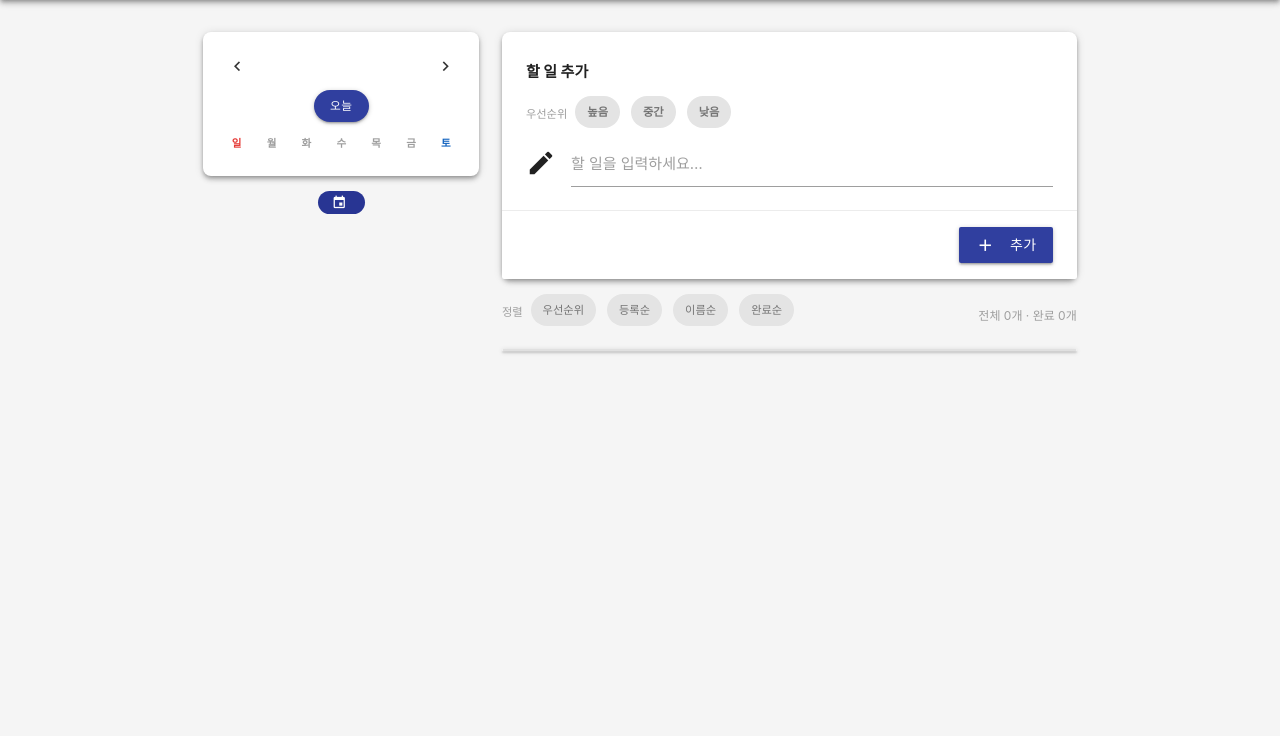
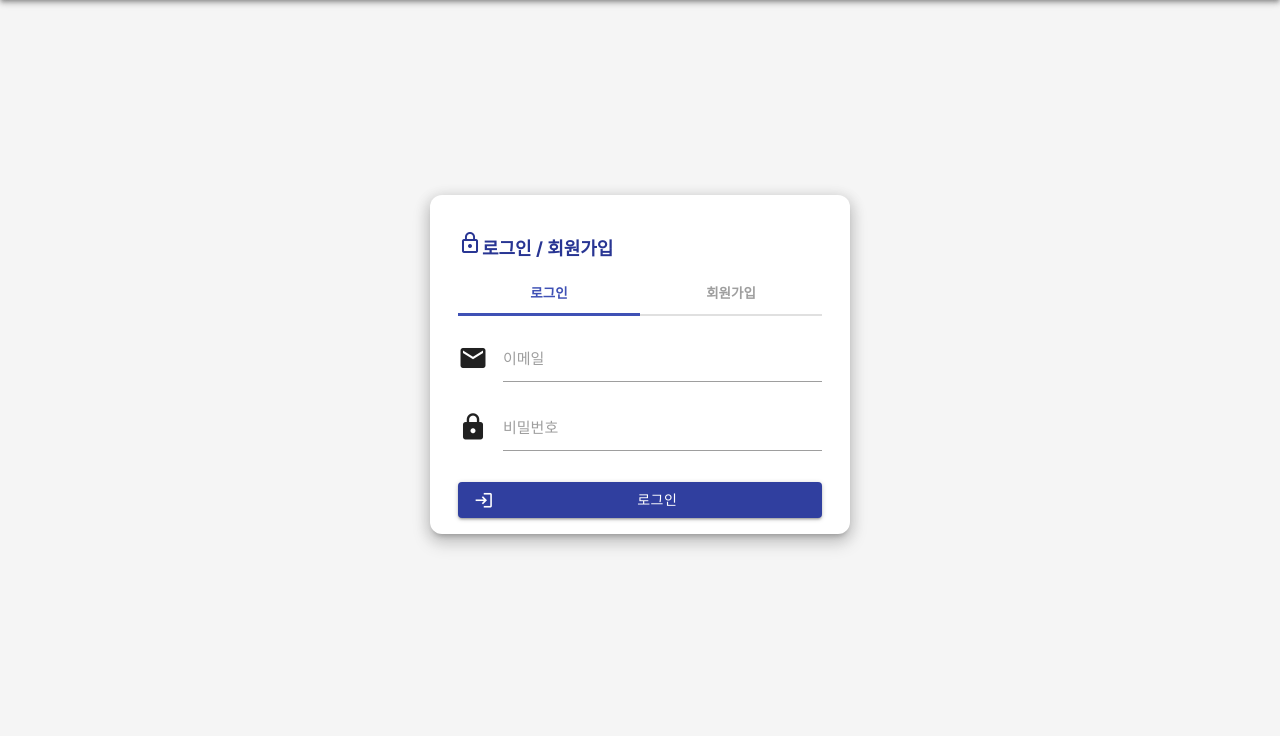
Before and after one commit to jamesk21w10/todo, a Flask app: page / in a window 1280 px wide. Shown: the part 64-800 px from the top of the page. Run offline with Flask 3, Linux system fonts and the light colour scheme; some libraries are stand-ins or nearby versions.

Commit message:
로그인/회원가입 화면 추가 (Supabase Auth)
- 이메일/비밀번호 로그인·회원가입 탭 UI 추가
- 로그인 상태에 따라 로그인 섹션 ↔ ToDo 앱 전환
- 네비게이션바에 사용자 이메일·로그아웃 버튼 추가
- addTodo()에 user_id 포함, RLS 정책 SQL 업데이트

Co-Authored-By: Claude Sonnet 4.6 <noreply@anthropic.com>

```diff
--- a/static/css/style.css
+++ b/static/css/style.css
@@ -1,5 +1,90 @@
 /* ── Base ───────────────────────────────────────────────── */
 body { background: #f5f5f5; }
+
+/* ── Login Section ──────────────────────────────────────── */
+#loginSection {
+  display: flex;
+  align-items: center;
+  justify-content: center;
+  min-height: calc(100vh - 64px);
+  padding: 24px 16px;
+}
+
+.login-card {
+  width: 100%;
+  max-width: 420px;
+  border-radius: 12px !important;
+  padding: 8px 0;
+}
+
+.login-card .card-content { padding: 24px 28px 8px; }
+
+.login-card .card-title {
+  font-size: 1.2rem;
+  font-weight: 700;
+  color: #283593;
+  display: flex;
+  align-items: center;
+  gap: 8px;
+  margin-bottom: 20px;
+}
+
+.login-tabs {
+  display: flex;
+  border-bottom: 2px solid #e0e0e0;
+  margin-bottom: 20px;
+}
+
+.login-tab {
+  flex: 1;
+  text-align: center;
+  padding: 10px 0;
+  font-size: 0.9rem;
+  font-weight: 600;
+  color: #9e9e9e !important;
+  cursor: pointer;
+  border-bottom: 3px solid transparent;
+  margin-bottom: -2px;
+  transition: color 0.15s, border-color 0.15s;
+}
+
+.login-tab.active {
+  color: #3f51b5 !important;
+  border-bottom-color: #3f51b5;
+}
+
+.auth-form { display: none; }
+.auth-form.visible { display: block; }
+
+.btn-full {
+  width: 100%;
+  margin-top: 8px;
+  border-radius: 4px !important;
+}
+
+/* ── Nav user info ──────────────────────────────────────── */
+#userNav {
+  display: flex;
+  align-items: center;
+  gap: 12px;
+}
+
+.nav-user-email {
+  font-size: 0.82rem;
+  opacity: 0.85;
+  max-width: 200px;
+  overflow: hidden;
+  text-overflow: ellipsis;
+  white-space: nowrap;
+}
+
+.btn-logout {
+  font-size: 0.78rem !important;
+  height: 30px !important;
+  line-height: 30px !important;
+  padding: 0 12px !important;
+  border-radius: 15px !important;
+}
 
 .main-container { margin-top: 24px; padding-bottom: 60px; }
 .no-margin { margin-bottom: 0; }
--- a/static/js/app.js
+++ b/static/js/app.js
@@ -17,6 +17,7 @@ const PRI_LABEL = { high: '높음', medium: '중간', low: '낮음' };
 const PRI_CYCLE = { high: 'medium', medium: 'low', low: 'high' };
 
 // ── 상태 ──────────────────────────────────────────────────────────────────────
+let currentUser    = null;
 let todos          = [];
 let datesWithTodos = new Set();
 let selectedDate   = todayKey();
@@ -291,6 +292,7 @@ async function addTodo() {
 
   const { error } = await sb.from('todos').insert({
     text, done: false, priority: selectedPri, date: selectedDate, sort_order: order,
+    user_id: currentUser.id,
   });
 
   if (error) { toast('추가 실패: ' + error.message); return; }
@@ -376,6 +378,47 @@ async function reorderTodos(fromId, toId, before) {
   else renderTodos();
 }
 
+// ── 인증 ──────────────────────────────────────────────────────────────────────
+async function signIn() {
+  const email    = document.getElementById('loginEmail').value.trim();
+  const password = document.getElementById('loginPassword').value;
+  if (!email || !password) { toast('이메일과 비밀번호를 입력하세요'); return; }
+  const { error } = await sb.auth.signInWithPassword({ email, password });
+  if (error) toast(authErrMsg(error.message));
+}
+
+async function signUp() {
+  const email    = document.getElementById('signupEmail').value.trim();
+  const password = document.getElementById('signupPassword').value;
+  const confirm  = document.getElementById('signupConfirm').value;
+  if (password.length < 6) { toast('비밀번호는 6자 이상이어야 합니다'); return; }
+  if (password !== confirm) { toast('비밀번호가 일치하지 않습니다'); return; }
+  const { error } = await sb.auth.signUp({ email, password });
+  if (error) { toast(authErrMsg(error.message)); return; }
+  M.toast({ html: '가입 완료! 로그인하세요.', classes: 'green darken-2' });
+  switchTab('login');
+}
+
+async function signOut() {
+  await sb.auth.signOut();
+}
+
+function switchTab(tab) {
+  const isLogin = tab === 'login';
+  document.getElementById('loginForm').classList.toggle('visible', isLogin);
+  document.getElementById('signupForm').classList.toggle('visible', !isLogin);
+  document.getElementById('tabLoginBtn').classList.toggle('active', isLogin);
+  document.getElementById('tabSignupBtn').classList.toggle('active', !isLogin);
+  M.updateTextFields();
+}
+
+function authErrMsg(msg) {
+  if (msg.includes('Invalid login credentials')) return '이메일 또는 비밀번호가 올바르지 않습니다';
+  if (msg.includes('Email not confirmed'))        return '이메일 인증을 완료해주세요';
+  if (msg.includes('User already registered'))    return '이미 등록된 이메일입니다';
+  return msg;
+}
+
 // ── 유틸 ──────────────────────────────────────────────────────────────────────
 function toast(msg) {
   M.toast({ html: msg, classes: 'red darken-2' });
@@ -394,5 +437,20 @@ document.addEventListener('DOMContentLoaded', () => {
 
   setPriority('medium');
   setSort('priority');
-  loadAll();
+
+  sb.auth.onAuthStateChange((event, session) => {
+    if (session?.user) {
+      currentUser = session.user;
+      document.getElementById('userEmail').textContent = currentUser.email;
+      document.getElementById('userNav').style.display = '';
+      document.getElementById('loginSection').style.display = 'none';
+      document.getElementById('todoApp').style.display = 'block';
+      if (event === 'SIGNED_IN' || event === 'INITIAL_SESSION') loadAll();
+    } else {
+      currentUser = null;
+      document.getElementById('userNav').style.display = 'none';
+      document.getElementById('loginSection').style.display = 'flex';
+      document.getElementById('todoApp').style.display = 'none';
+    }
+  });
 });
--- a/supabase-schema.sql
+++ b/supabase-schema.sql
@@ -1,23 +1,39 @@
 -- ============================================================
 -- Supabase SQL Editor 에서 실행하세요
+-- ※ 이미 todos 테이블이 있다면 아래 ALTER 부분만 실행하세요
 -- ============================================================
 
+-- 1) 테이블 생성 (신규)
 CREATE TABLE IF NOT EXISTS todos (
   id         BIGSERIAL PRIMARY KEY,
   text       TEXT    NOT NULL,
   done       BOOLEAN NOT NULL DEFAULT false,
   priority   TEXT    NOT NULL DEFAULT 'medium',
-  date       TEXT    NOT NULL,             -- 'YYYY-MM-DD'
+  date       TEXT    NOT NULL,
   sort_order INTEGER NOT NULL DEFAULT 0,
-  created_at TIMESTAMPTZ DEFAULT now()
+  created_at TIMESTAMPTZ DEFAULT now(),
+  user_id    UUID REFERENCES auth.users(id) ON DELETE CASCADE
 );
 
--- Row Level Security 활성화
+-- 2) 기존 테이블에 user_id 추가 (이미 있으면 에러 무시)
+ALTER TABLE todos ADD COLUMN IF NOT EXISTS
+  user_id UUID REFERENCES auth.users(id) ON DELETE CASCADE;
+
+-- 3) RLS 활성화
 ALTER TABLE todos ENABLE ROW LEVEL SECURITY;
 
--- 공개 접근 허용 (데모용)
--- 실제 서비스에서는 auth.uid() 기반 정책으로 교체하세요
-CREATE POLICY "public_all" ON todos
-  FOR ALL TO anon
-  USING (true)
-  WITH CHECK (true);
+-- 4) 기존 공개 정책 제거 후 사용자별 정책 적용
+DROP POLICY IF EXISTS "public_all"  ON todos;
+DROP POLICY IF EXISTS "own_todos"   ON todos;
+
+CREATE POLICY "own_todos" ON todos
+  FOR ALL TO authenticated
+  USING     (auth.uid() = user_id)
+  WITH CHECK (auth.uid() = user_id);
+
+-- ============================================================
+-- Supabase 대시보드 추가 설정
+--  Authentication > Providers > Email
+--   - "Confirm email" : 개발 중 OFF 권장 (즉시 로그인 가능)
+--   - 운영 환경에서는 ON 권장
+-- ============================================================
--- a/templates/index.html
+++ b/templates/index.html
@@ -16,9 +16,74 @@
       <span class="brand-logo center">
         <i class="material-icons left">check_circle_outline</i>ToDo List
       </span>
+      <div id="userNav" style="display:none; position:absolute; right:16px; top:50%; transform:translateY(-50%);">
+        <span class="white-text nav-user-email" id="userEmail"></span>
+        <a class="btn waves-effect waves-light btn-logout white indigo-text darken-3"
+           onclick="signOut()">로그아웃</a>
+      </div>
     </div>
   </nav>
 
+  <!-- ── 로그인 섹션 ── -->
+  <div id="loginSection">
+    <div class="card login-card z-depth-3">
+      <div class="card-content">
+        <span class="card-title">
+          <i class="material-icons">lock_outline</i>로그인 / 회원가입
+        </span>
+
+        <!-- 탭 -->
+        <div class="login-tabs">
+          <a id="tabLoginBtn"  class="login-tab active" onclick="switchTab('login')" >로그인</a>
+          <a id="tabSignupBtn" class="login-tab"        onclick="switchTab('signup')">회원가입</a>
+        </div>
+
+        <!-- 로그인 폼 -->
+        <div id="loginForm" class="auth-form visible">
+          <div class="input-field">
+            <i class="material-icons prefix">email</i>
+            <input id="loginEmail" type="email" autocomplete="email">
+            <label for="loginEmail">이메일</label>
+          </div>
+          <div class="input-field">
+            <i class="material-icons prefix">lock</i>
+            <input id="loginPassword" type="password" autocomplete="current-password">
+            <label for="loginPassword">비밀번호</label>
+          </div>
+          <a class="btn waves-effect waves-light indigo darken-2 btn-full"
+             onclick="signIn()">
+            <i class="material-icons left">login</i>로그인
+          </a>
+        </div>
+
+        <!-- 회원가입 폼 -->
+        <div id="signupForm" class="auth-form">
+          <div class="input-field">
+            <i class="material-icons prefix">email</i>
+            <input id="signupEmail" type="email" autocomplete="email">
+            <label for="signupEmail">이메일</label>
+          </div>
+          <div class="input-field">
+            <i class="material-icons prefix">lock</i>
+            <input id="signupPassword" type="password" autocomplete="new-password">
+            <label for="signupPassword">비밀번호 (6자 이상)</label>
+          </div>
+          <div class="input-field">
+            <i class="material-icons prefix">lock_outline</i>
+            <input id="signupConfirm" type="password" autocomplete="new-password">
+            <label for="signupConfirm">비밀번호 확인</label>
+          </div>
+          <a class="btn waves-effect waves-light indigo darken-2 btn-full"
+             onclick="signUp()">
+            <i class="material-icons left">person_add</i>회원가입
+          </a>
+        </div>
+      </div>
+    </div>
+  </div>
+
+  <!-- ── Todo 앱 (로그인 후 표시) ── -->
+  <div id="todoApp" style="display:none;">
   <div class="container main-container">
     <div class="row no-margin">
 
@@ -117,6 +182,7 @@
       </div><!-- /col -->
     </div><!-- /row -->
   </div><!-- /container -->
+  </div><!-- /todoApp -->
 
   <!-- ── 수정 모달 ── -->
   <div id="editModal" class="modal modal-fixed-footer">
```
Also changed, not shown: index.html (+66 -0 lines).
